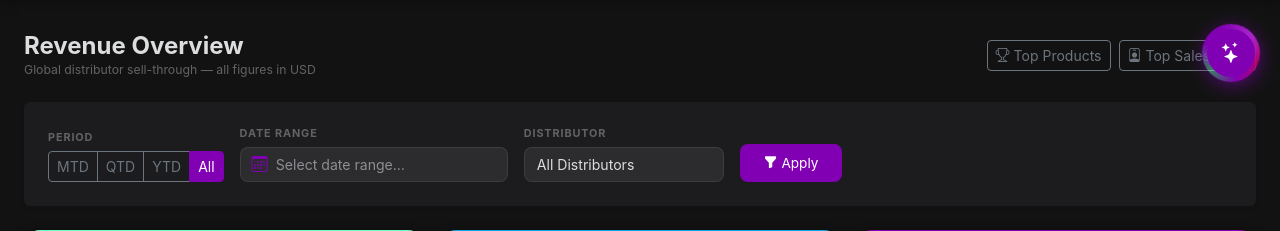
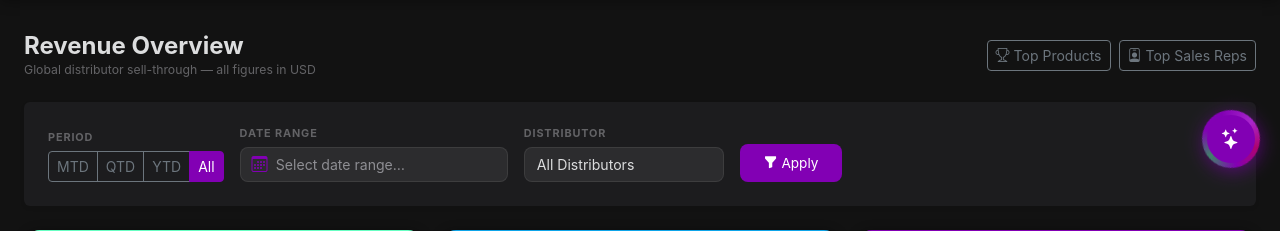
Before and after one commit to omricn/kpos, a Django app: page / in a window 1280 px wide. Shown: the part 50-281 px from the top of the page. Run offline with Django 4.2, Linux system fonts and the light colour scheme; data that the repository does not hold is empty.

Commit message:
Lower AI orb to avoid obstructing Top Sales Reps button
Co-Authored-By: Claude Sonnet 4.6 <noreply@anthropic.com>

```diff
--- a/static/css/custom.css
+++ b/static/css/custom.css
@@ -458,7 +458,7 @@ h1, h2, h3, h4, h5, h6 {
 
 .ai-orb {
   position: fixed;
-  top: 74px;
+  top: 160px;
   right: 20px;
   width: 58px;
   height: 58px;
@@ -504,7 +504,7 @@ h1, h2, h3, h4, h5, h6 {
 
 .ai-panel {
   position: fixed;
-  top: 70px;
+  top: 156px;
   right: 16px;
   width: 390px;
   height: 560px;
```
